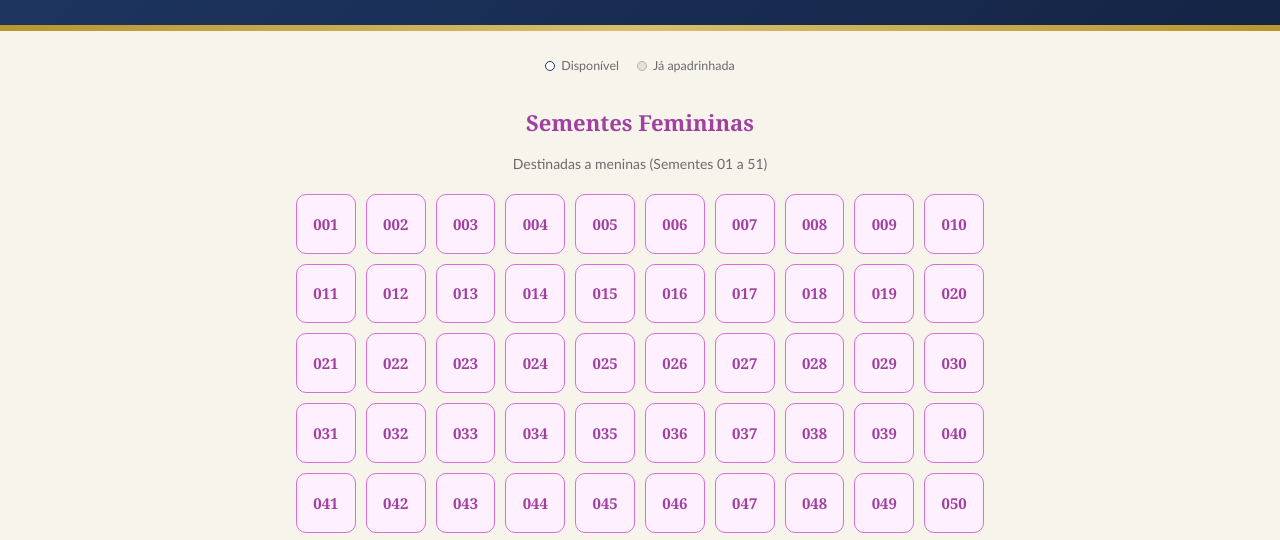
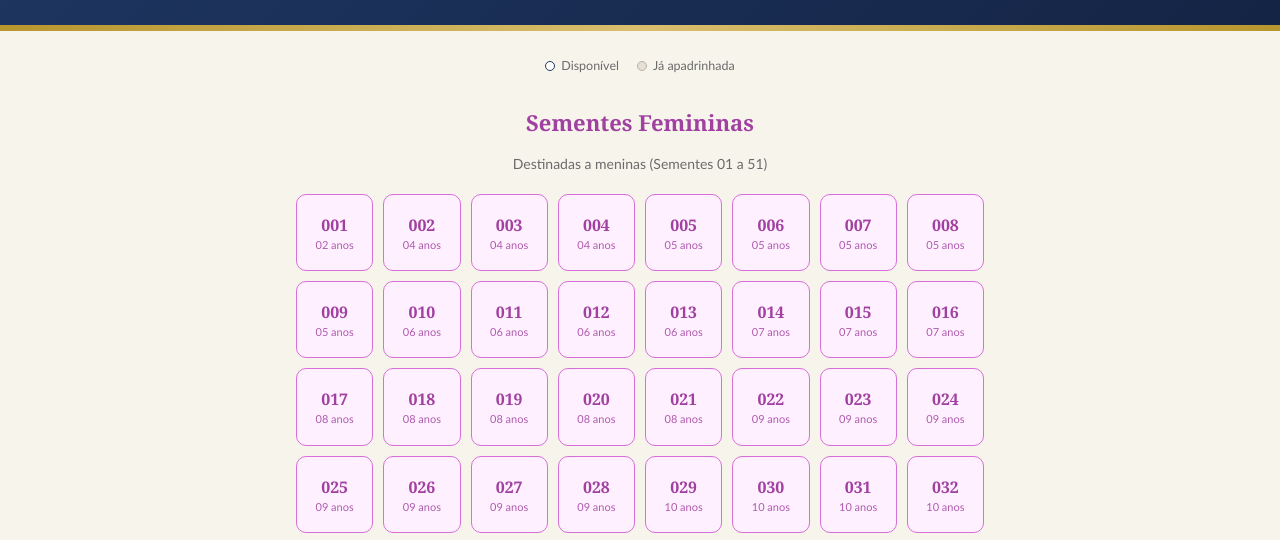
Before and after one commit to LucasDroon/100-Sementes, a website: page public/index.html in a window 1280 px wide. Shown: the part 255-795 px from the top of the page. Drawn offline with Linux system fonts and the light colour scheme; no server answers.

Commit message:
Update index.html

```diff
--- a/public/index.html
+++ b/public/index.html
@@ -17,7 +17,7 @@
     --muted: #6B6B6B;
     --taken: #E4E0D6;
 
-    /* Novas cores para os gêneros */
+    /* Cores para os gêneros */
     --pink-border: #D86ED8;
     --pink-bg: #FFF0FF;
     --pink-taken: #EACEEA;
@@ -102,7 +102,6 @@
   .dot.disp{ background:var(--paper); border:1.5px solid var(--navy); }
   .dot.tomada{ background:var(--taken); border:1.5px solid #B9B3A2; }
 
-  /* Estilos para os blocos de gênero */
   .block-title {
     font-family: Georgia, serif;
     font-size: 22px;
@@ -121,7 +120,7 @@
 
   .grid{
     display:grid;
-    grid-template-columns:repeat(auto-fill, minmax(58px,1fr));
+    grid-template-columns:repeat(auto-fill, minmax(68px,1fr));
     gap:10px;
     margin-bottom: 30px;
   }
@@ -132,19 +131,31 @@
     border:1.5px solid var(--navy);
     background:var(--paper);
     color:var(--navy);
-    font-family: Georgia, serif;
-    font-weight:700;
-    font-size:15px;
     display:flex;
+    flex-direction:column;
     align-items:center;
     justify-content:center;
     cursor:pointer;
     transition: transform .12s ease, box-shadow .12s ease;
+    padding: 4px;
   }
   .seed:hover{ transform:translateY(-2px); box-shadow:0 4px 10px rgba(31,56,100,0.18); }
   .seed:active{ transform:translateY(0); }
 
-  /* Estilos Específicos Feminino (1 a 51) */
+  .seed-num-text {
+    font-family: Georgia, serif;
+    font-weight:700;
+    font-size:16px;
+  }
+  .seed-age-text {
+    font-family: Calibri, 'Trebuchet MS', Arial, sans-serif;
+    font-size: 11px;
+    font-weight: 500;
+    margin-top: 2px;
+    opacity: 0.85;
+  }
+
+  /* Feminino (1 a 51) */
   .seed.female {
     border-color: var(--pink-border);
     color: #A040A0;
@@ -155,10 +166,9 @@
     border-color: #C0A0C0;
     color: #907090;
     cursor: default;
-    font-weight: 600;
   }
 
-  /* Estilos Específicos Masculino (52 a 100) */
+  /* Masculino (52 a 100) */
   .seed.male {
     border-color: var(--blue-border);
     color: #4070A0;
@@ -169,7 +179,6 @@
     border-color: #A0B0C0;
     color: #708090;
     cursor: default;
-    font-weight: 600;
   }
 
   .seed.tomada:hover{ transform:none; box-shadow:none; }
@@ -337,6 +346,20 @@ const TOTAL = 100;
 let claimed = {};
 let pendingSeed = null;
 
+// Objeto contendo as idades extraídas das planilhas
+const idades = {
+  1: "02", 2: "04", 3: "04", 4: "04", 5: "05", 6: "05", 7: "05", 8: "05", 9: "05", 10: "06",
+  11: "06", 12: "06", 13: "06", 14: "07", 15: "07", 16: "07", 17: "08", 18: "08", 19: "08", 20: "08",
+  21: "08", 22: "09", 23: "09", 24: "09", 25: "09", 26: "09", 27: "09", 28: "09", 29: "10", 30: "10",
+  31: "10", 32: "10", 33: "10", 34: "10", 35: "10", 36: "10", 37: "10", 38: "11", 39: "11", 40: "11",
+  41: "11", 42: "11", 43: "12", 44: "13", 45: "13", 46: "13", 47: "13", 48: "14", 49: "15", 50: "15", 51: "23",
+  52: "04", 53: "04", 54: "05", 55: "05", 56: "05", 57: "06", 58: "06", 59: "06", 60: "06", 61: "06",
+  62: "07", 63: "07", 64: "07", 65: "07", 66: "08", 67: "08", 68: "08", 69: "08", 70: "09", 71: "09",
+  72: "09", 73: "09", 74: "09", 75: "09", 76: "09", 77: "10", 78: "10", 79: "10", 80: "10", 81: "10",
+  82: "10", 83: "11", 84: "11", 85: "11", 86: "11", 87: "12", 88: "12", 89: "12", 90: "12", 91: "12",
+  92: "12", 93: "12", 94: "12", 95: "13", 96: "13", 97: "13", 98: "13", 99: "14", 100: "15"
+};
+
 async function loadClaimed(){
   try {
     const response = await fetch('/api/sementes');
@@ -371,7 +394,11 @@ function renderGrid(){
   for(let i=1;i<=51;i++){
     const btn = document.createElement('button');
     btn.className = 'seed female' + (claimed[i] ? ' tomada' : '');
-    btn.textContent = String(i).padStart(3,'0');
+
+    // Inserindo o HTML interno com o número e a idade correspondente
+    btn.innerHTML = `<span class="seed-num-text">${String(i).padStart(3,'0')}</span>
+                     <span class="seed-age-text">${idades[i]} anos</span>`;
+
     btn.setAttribute('data-n', i);
     if(claimed[i]){
       btn.title = 'Já apadrinhada';
@@ -398,7 +425,11 @@ function renderGrid(){
   for(let i=52;i<=100;i++){
     const btn = document.createElement('button');
     btn.className = 'seed male' + (claimed[i] ? ' tomada' : '');
-    btn.textContent = String(i).padStart(3,'0');
+
+    // Inserindo o HTML interno com o número e a idade correspondente
+    btn.innerHTML = `<span class="seed-num-text">${String(i).padStart(3,'0')}</span>
+                     <span class="seed-age-text">${idades[i]} anos</span>`;
+
     btn.setAttribute('data-n', i);
     if(claimed[i]){
       btn.title = 'Já apadrinhada';
@@ -424,9 +455,11 @@ function openForm(n, gender){
   const modal = document.getElementById('modalContent');
 
   const genderClass = gender === 'Feminino' ? 'female' : 'male';
+
+  // Atualiza o aviso de gênero com a idade da criança respectiva
   const genderText = gender === 'Feminino'
-    ? 'Atenção: Ao confirmar, você se compromete a doar 1 brinquedo para uma MENINA.'
-    : 'Atenção: Ao confirmar, você se compromete a doar 1 brinquedo para um MENINO.';
+    ? `Atenção: Ao confirmar, você se compromete a doar 1 brinquedo para uma MENINA de ${idades[n]} anos.`
+    : `Atenção: Ao confirmar, você se compromete a doar 1 brinquedo para um MENINO de ${idades[n]} anos.`;
 
   modal.innerHTML = `
     <h2>Semente <span class="seed-num">${String(n).padStart(3,'0')}</span></h2>
```
